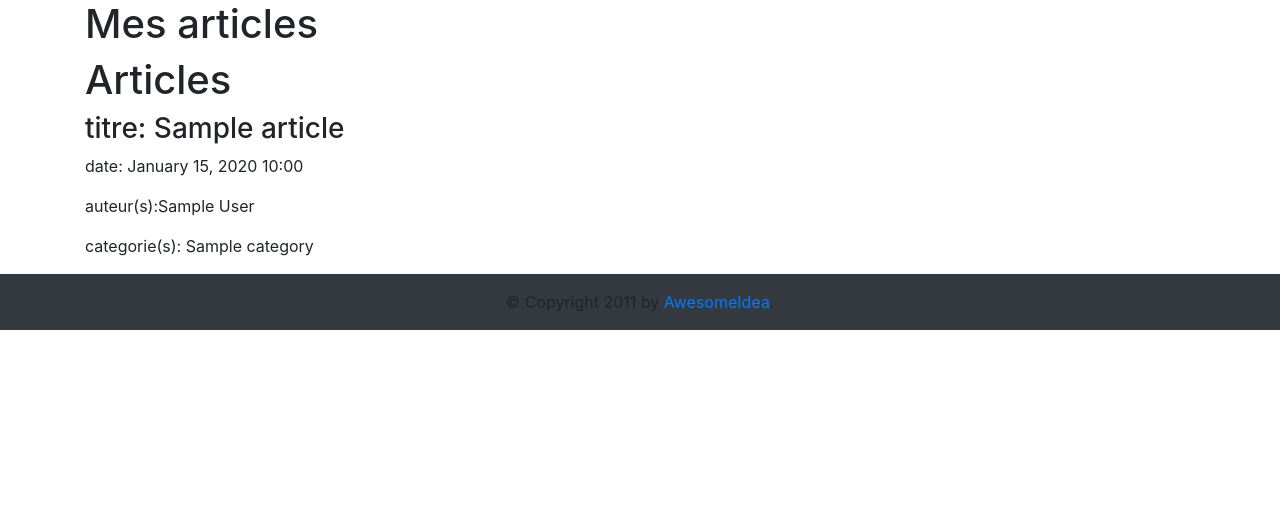
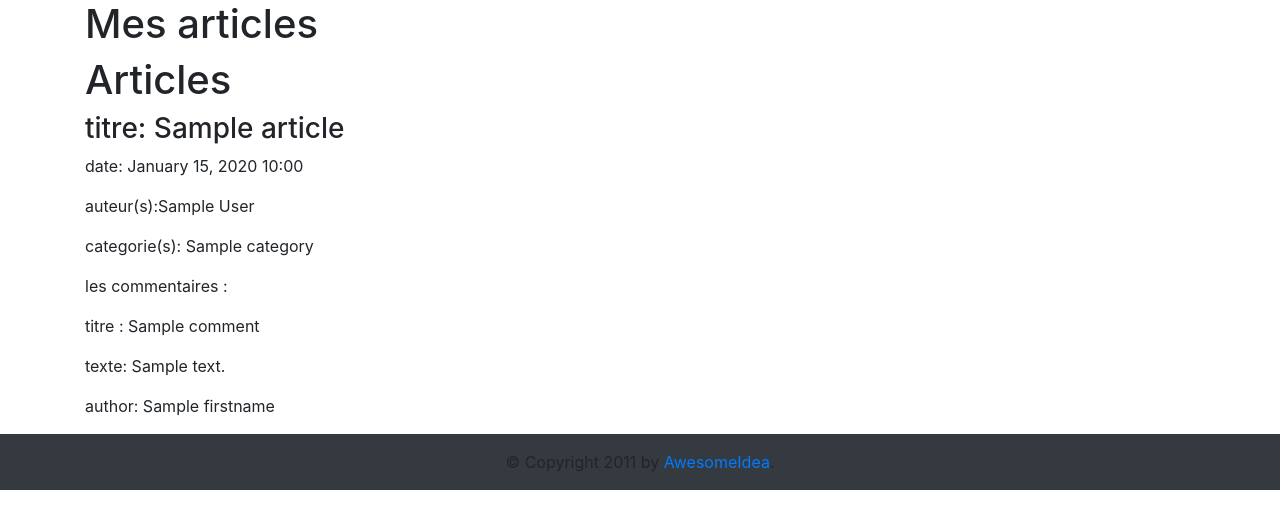
Before and after one commit to NadTr/blogphp, a PHP site: template app/views/pages/home.twig in a window 1280 px wide. Shown: the part 56-585 px from the top of the page. Run offline with PHP 8.4, Linux system fonts and the light colour scheme; the template is opened without the code that fills it: most values are stand-ins (such as "Sample title", 1, 10 or a date in 2020); some libraries are stand-ins or nearby versions.

Commit message:
afficher commentaire des articles

```diff
--- a/app/views/pages/home.twig
+++ b/app/views/pages/home.twig
@@ -32,9 +32,23 @@
 		{% endfor %}
 	</p>
 
-			{% if session.permission == 1 and (article.authorid == session.id) %}
+		{% if session.permission == 1 and (article.authorid == session.id) %}
 
-				<p><a href="{{path_for('edit', {'id':article.id})}}">Edit</a></p>
+			<p><a href="{{path_for('edit', {'id':article.id})}}">Edit</a></p>
+		{% endif %}
+
+
+	<p>les commentaires :
+		{% for comment in comments %}
+			{% if comment.article == article.id %}
+				<p>titre : {{ comment.title}}</p>
+				<p>texte:  {{ comment.text}}</p>
+				<p>author:  {{ comment.firstname}}</p>
+
 			{% endif %}
 		{% endfor %}
-	{% endblock %}
+	</p>
+
+	{% endfor %}
+
+{% endblock %}
```
Also changed, not shown: app/Controllers/PagesController.php (+9 -4 lines).
